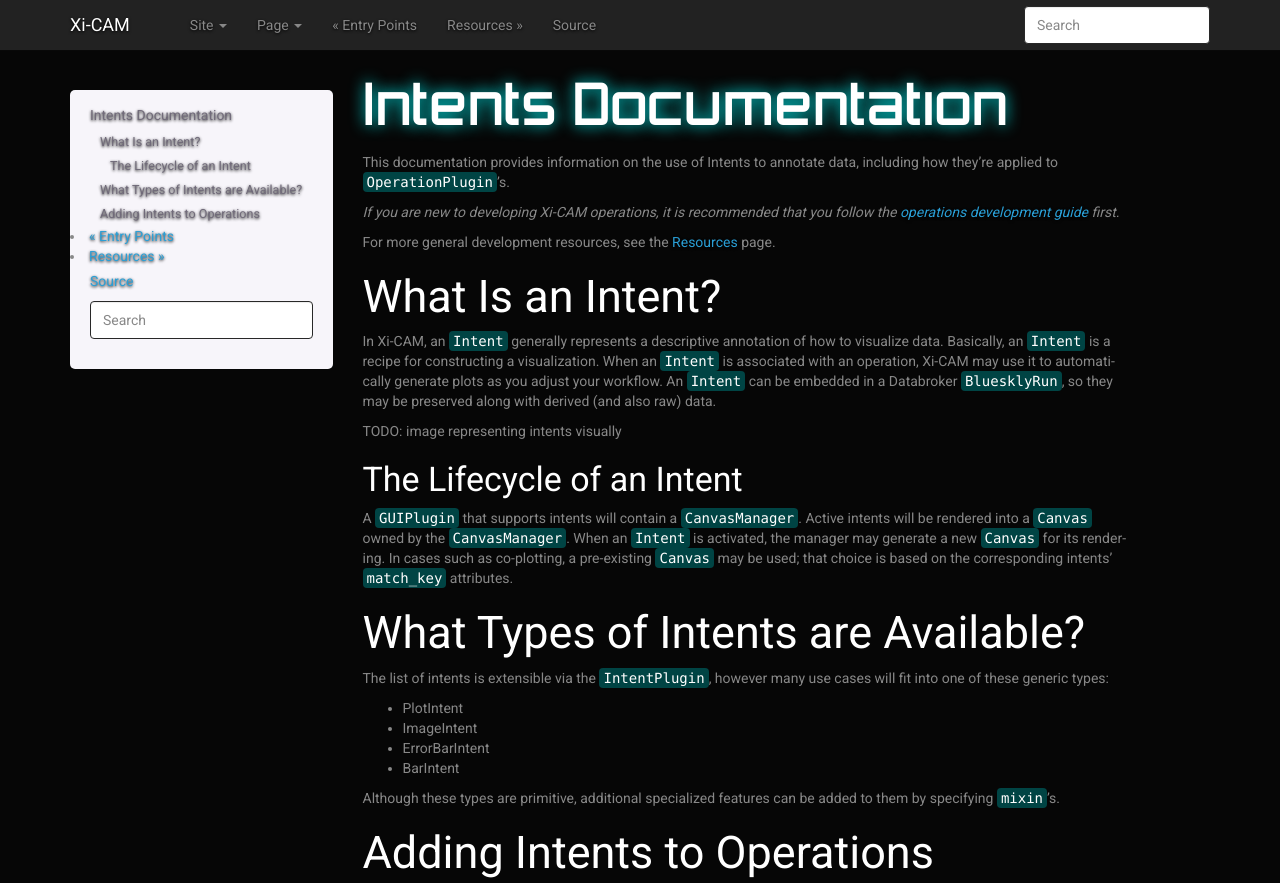
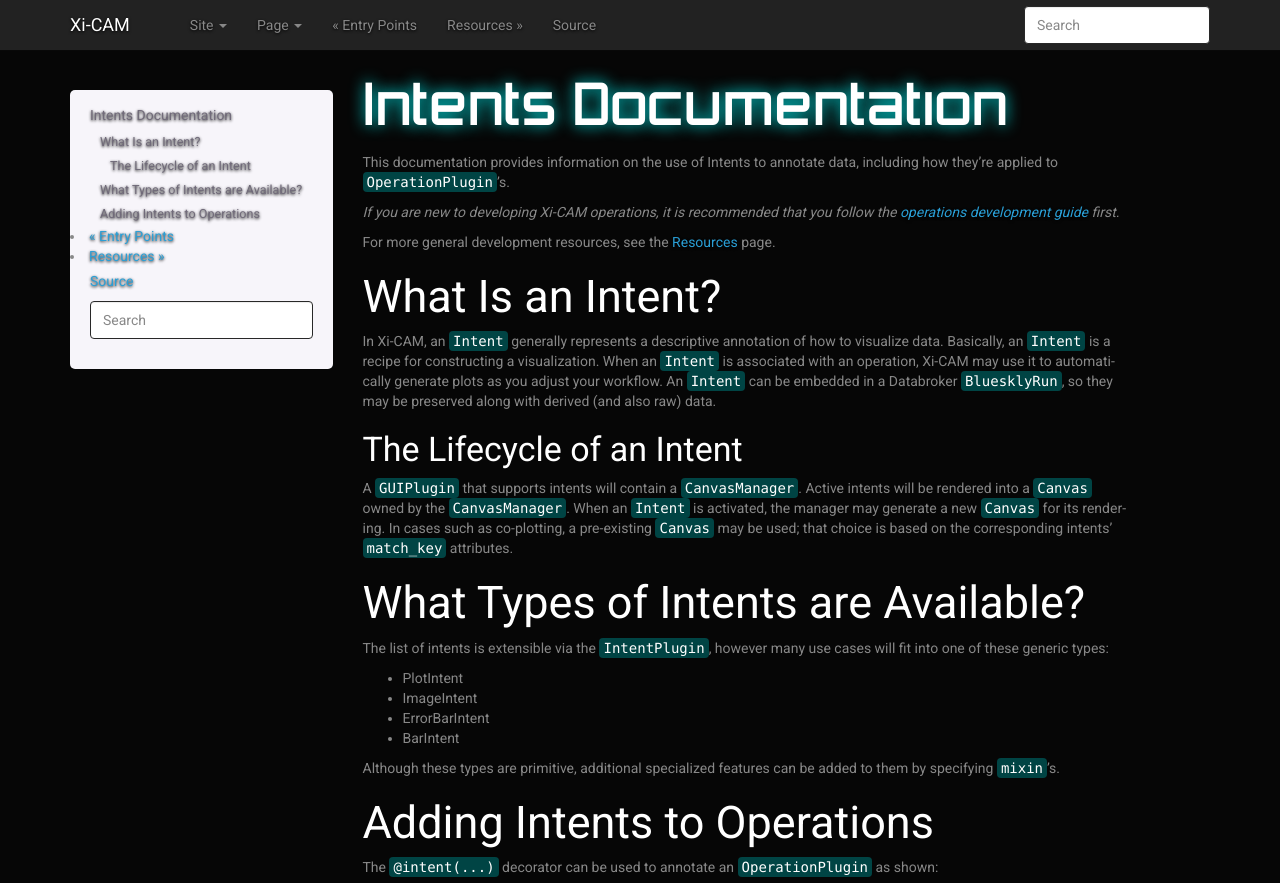
Before and after one commit to Xi-CAM/Xi-cam, a Sphinx documentation site: the page built from docs/source/intents.md, in a window 1280 px wide and 1078 px high, cut to the strip 0-883 px from the top of the window. Built offline with Sphinx 7.4.7, drawn with Linux system fonts in a browser that asks for light colours; the version number could not be read and is left out.

Commit message:
Remove comments

````diff
--- a/docs/source/intents.md
+++ b/docs/source/intents.md
@@ -7,19 +7,12 @@
 
 For more general development resources, see the [Resources](resources.md) page.
 
-<!--Note that the examples in this documentation can be run in a python interpreter outside of Xi-CAM-->
-<!--(for demonstration purposes).-->
-<!--Auxiliary support code to be able to do this is marked with a comment ```# Only need if not running xicam```.-->
-<!--When developing within Xi-CAM, you will **not** need the lines of code marked with that comment.-->
-
 ## What Is an Intent?
 
 In Xi-CAM, an `Intent` generally represents a descriptive annotation of how to visualize data.
 Basically, an `Intent` is a recipe for constructing a visualization.
 When an `Intent` is associated with an operation, Xi-CAM may use it to automatically generate plots as you adjust your workflow.
 An `Intent` can be embedded in a Databroker `BluesklyRun`, so they may be preserved along with derived (and also raw) data.
-
-TODO: image representing intents visually
 
 ### The Lifecycle of an Intent
 
````
